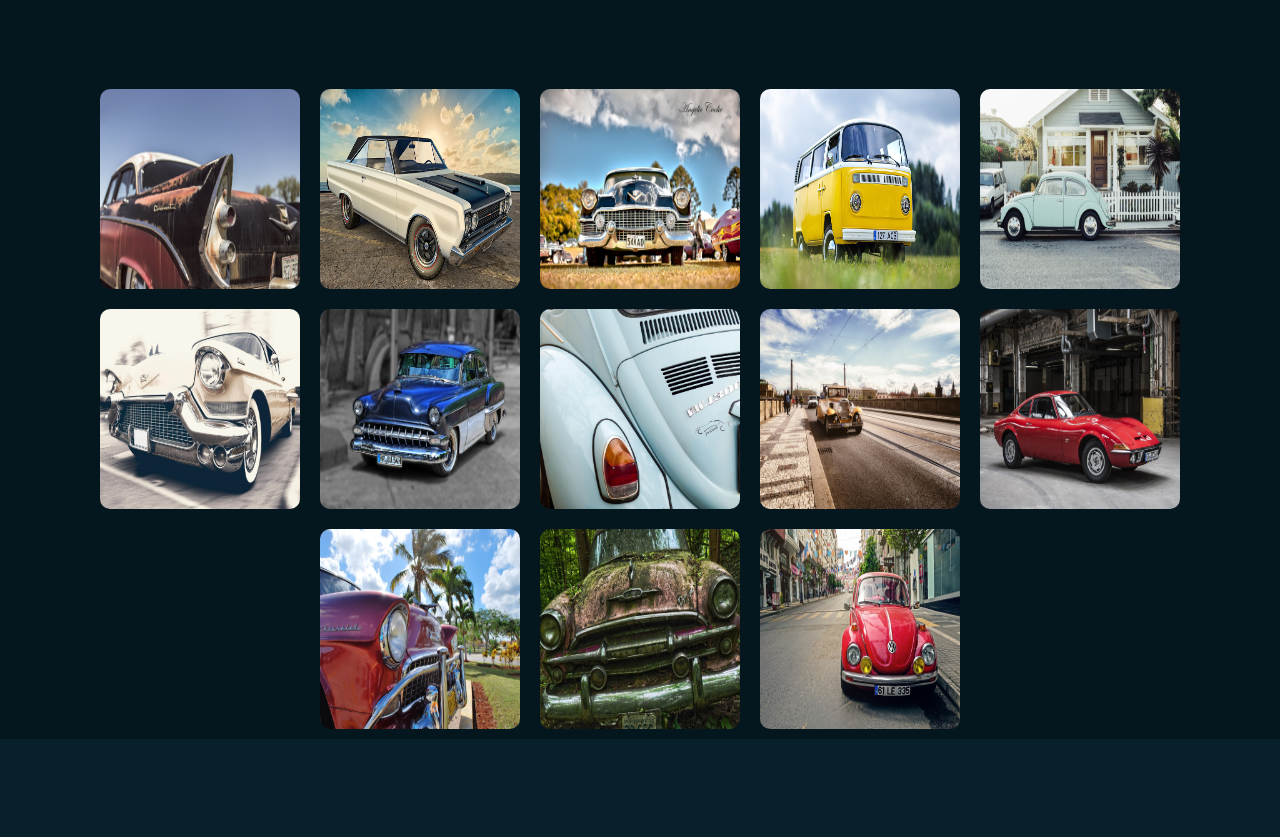
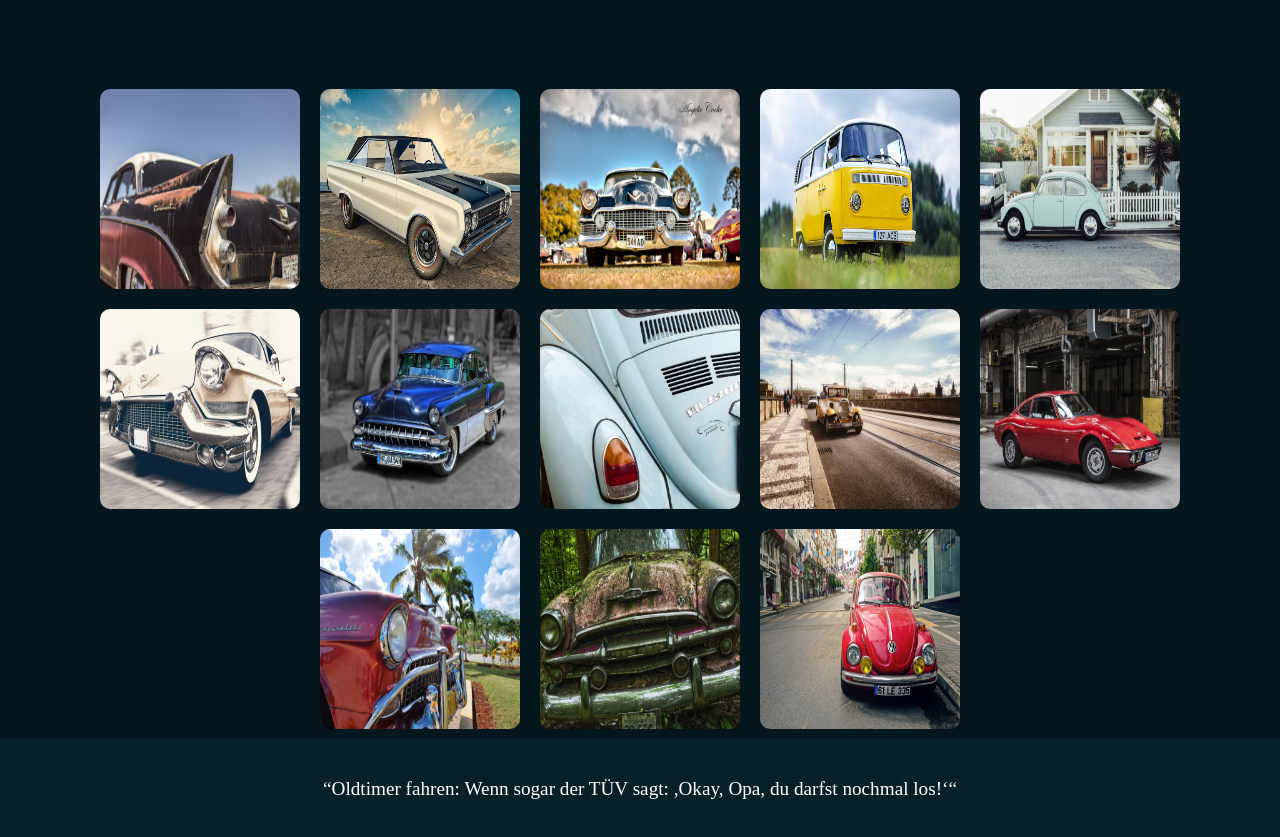
Before and after one commit to fReEsPiRiT-Spiritsoft/Fotogram, a plain HTML site: page index.html in a window 1280 px wide. Shown: the part 209-1046 px from the top of the page. Drawn offline with Linux system fonts and the light colour scheme.

Commit message:
Funny oldtimer jokes in footer

```diff
--- a/index.html
+++ b/index.html
@@ -30,6 +30,8 @@
 
 
     <footer>
+        <div id="funny-contents"></div>
+
 
 
     </footer>
--- a/script.js
+++ b/script.js
@@ -13,6 +13,20 @@ const bilder = [
     "./img/Oldtimer12.jpg",
     "./img/Oldtimer13.jpg"
 ];
+
+
+const funnyContent = [
+    "„Oldtimer sind wie gute Weine, sie werden mit der Zeit immer besser!“",
+    "“Oldtimer fahren: Wenn sogar der TÜV sagt: ,Okay, Opa, du darfst nochmal los!‘“",
+    "„Mein Auto hat mehr Falten als ich - aber läuft morgens trotzdem besser an.“",
+    "„Ein Oldtimer ist der Beweis, dass Zeit nicht alles kaputt macht - sondern manchmal veredelt.“",
+    "„Oldtimer haben vielleicht keinen Bordcomputer - aber jede Delle erzählt mehr als jedes Navi.“",
+    "„Oldtimer fahren ist wie Zeitreise - nur ohne Fluxkompensator!“",
+    "„Oldtimer sind wie gute Geschichten - sie werden mit jedem Jahr besser erzählt.“",
+    "„Oldtimer: Die einzige Beziehung, in der Rost ein Zeichen von Liebe ist.“",
+    "„Oldtimer sind wie gute Freunde: nicht perfekt, aber ehrlich - und immer für eine Spritztour zu haben.“",
+    "„Ich fahre keinen Oldtimer, ich bewege Geschichte auf Rädern.“"
+]
 
 let aktuellerIndex = 0; // Merkt sich das aktuell angezeigte Bild
 let dialogOpen = false;
@@ -90,6 +104,13 @@ function setupPfeile() {
         zeigeGroßesBild(aktuellerIndex, false);
     });
 }
+// Funktion: Zufälligen Spruch anzeigen
+function showFunnyConent() {
+    const spruchIndex = Math.floor(Math.random() * funnyContent.length); // Zufälligen Index für den Spruch generieren
+    const spruch = funnyContent[spruchIndex]; // Den Spruch aus dem Array holen
+    const spruchElement = document.getElementById("funny-contents"); // Das Element im HTML, wo der Spruch angezeigt werden soll
+    spruchElement.textContent = spruch; // Den Spruch in das Element einfügen
+}
 
 // Hauptfunktion, wenn Seite geladen ist
 function initialisiereSeite() {
@@ -98,6 +119,8 @@ function initialisiereSeite() {
     setupAußenKlick();  // Hier wird die Funktion aufgerufen, die den Klick außerhalb des Bildes behandelt
     schließeDialog(); // Sicherstellen, dass der Dialog zu Beginn geschlossen ist
     setupPfeile();
+    showFunnyConent(); // Zufälligen Spruch anzeigen
+    setInterval(showFunnyConent, 10000); // Alle 20 Sekunden neuen Spruch anzeigen
 }
 
 // Wenn DOM geladen → starten
--- a/style.css
+++ b/style.css
@@ -123,3 +123,10 @@ footer {
     max-height: 71vh;
     border-radius: 10px;
 }
+footer {
+    display: flex;
+    align-items: center;
+    justify-content: center;
+    color: white;
+    font-size: 1.2rem;
+}
```
